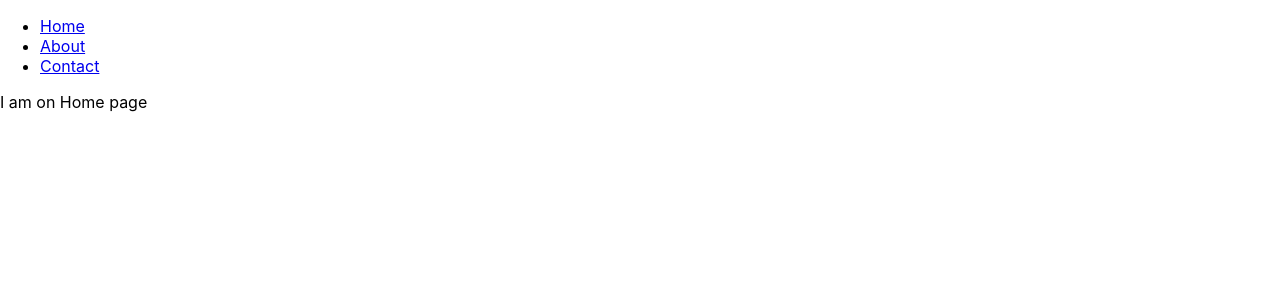
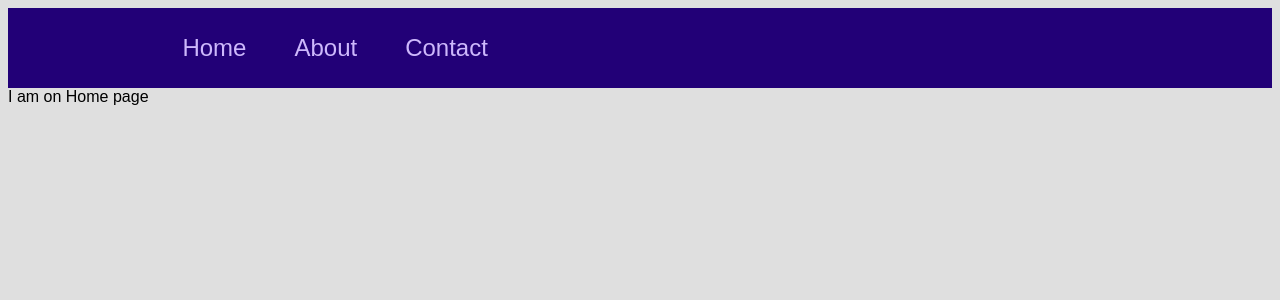
Before and after one commit to devchauhan-06/Triweb-Learning, a React (Create React App) app in the folder React/my-project/: page / in a window 1280 px wide. Shown: the top 300 px of the page. Built offline with nearby package versions, Linux system fonts and the light colour scheme.

Commit message:
Added styling

```diff
--- a/React/my-project/src/components/layouts/MainMenu.js
+++ b/React/my-project/src/components/layouts/MainMenu.js
@@ -1,14 +1,15 @@
 import React from 'react'
 import { Link } from 'react-router-dom';
+import MainMenuStyle from './MainMenu.module.css';
 
 const MainMenu = () => {
   return (
-    <header>
+    <header className={MainMenuStyle.header}>
         <nav>
             <ul>
                 <li> <Link to="/">Home</Link></li>
                 <li> <Link to="/about">About</Link></li>
-                <li>    <Link to="/contact">Contact</Link></li>
+                <li> <Link to="/contact">Contact</Link></li>
 
             </ul>
         </nav>
--- /dev/null
+++ b/React/my-project/src/components/layouts/MainMenu.module.css
@@ -0,0 +1,48 @@
+.header {
+    width: 100%;
+    height: 5rem;
+    display: flex;
+    align-items: center;
+    justify-content: space-between;
+    background-color: #220077;
+    padding: 0 10%;
+}
+
+.logo {
+    font-size: 2rem;
+    color: white;
+    font-weight: bold;
+}
+
+.header ul {
+    list-style: none;
+    margin: 0;
+    padding: 0;
+    display: flex;
+    align-items: baseline;
+
+}
+
+.header li {
+    margin-left: 3rem;
+}
+
+.header a {
+    text-decoration: none;
+    font-size: 1.5rem;
+    color: #cdb8fc;
+}
+
+.header a:hover,
+.header a:active,
+.header a:active {
+    color: white;
+}
+
+.badge {
+    background-color: #6709da;
+    color: white;
+    border-radius: 12px;
+    padding: 0 1rem;
+    margin-left: 0.5rem;
+}
--- a/React/my-project/src/index.css
+++ b/React/my-project/src/index.css
@@ -1,13 +1,69 @@
-body {
-  margin: 0;
-  font-family: -apple-system, BlinkMacSystemFont, 'Segoe UI', 'Roboto', 'Oxygen',
-    'Ubuntu', 'Cantarell', 'Fira Sans', 'Droid Sans', 'Helvetica Neue',
-    sans-serif;
-  -webkit-font-smoothing: antialiased;
-  -moz-osx-font-smoothing: grayscale;
+* {
+  box-sizing: border-box;
 }
 
-code {
-  font-family: source-code-pro, Menlo, Monaco, Consolas, 'Courier New',
-    monospace;
+body {
+  margin: 3 rem;
+  font-family: sans-serif;
+  background-color: #dfdfdf;
 }
+
+h1,
+h2 {
+  color: #333333;
+}
+
+.btn {
+  font: inherit;
+  padding: 0.5rem, 1.5 rem;
+  cursor: pointer;
+  border-radius: 4px;
+  background-color: #0d0080;
+  color: white;
+  border: 1px solid #130080;
+  margin: 0 1rem;
+}
+
+.btn:hover {
+  background-color: #31149c;
+  border-color: #31149c;
+}
+
+.btn--alt:hover {
+  background-color: #f8dae9;
+}
+
+.card {
+  background-color: white;
+  border-radius: 4px;
+  box-shadow: 0 1px 4px rgba(0, 0, 0, 0.2);
+  padding: 1rem;
+  width: 20rem;
+}
+
+.actions {
+  text-align: right;
+}
+
+.modal {
+  box-shadow: 0 1px 4px rgba(0, 0, 0, 0.2);
+  border-radius: 6px;
+  background-color: white;
+  padding: 1rem;
+  text-align: center;
+  width: 30rem;
+  z-index: 10;
+  position: fixed;
+  top: 20vh;
+  left: cal(50% - 15rem);
+}
+
+.backdrop {
+  position: fixed;
+  z-index: 1;
+  background-color: rgba(0, 0, 0, 0.2);
+  width: 100%;
+  height: 100vh;
+  top: 0;
+  left: 0;
+}
```
